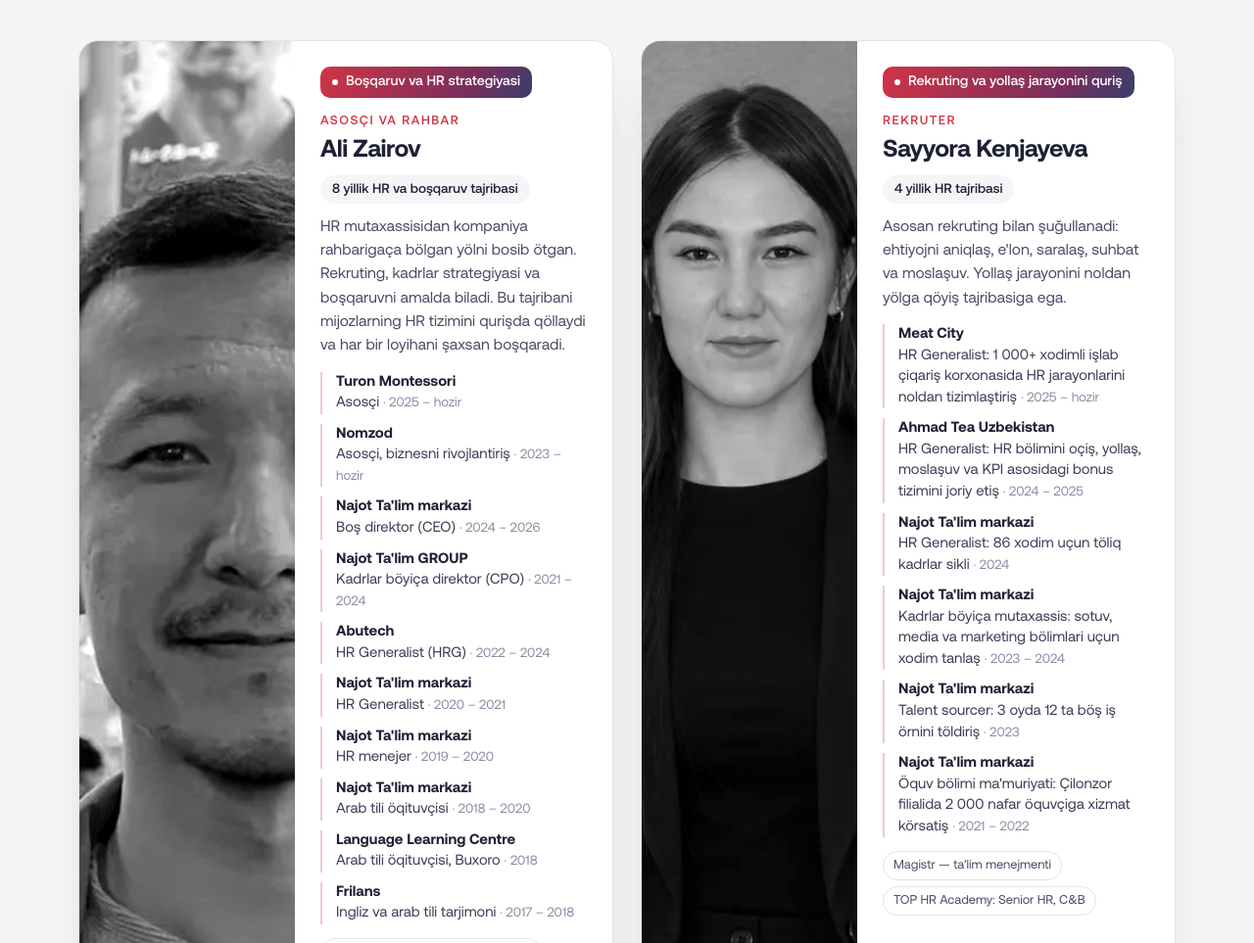
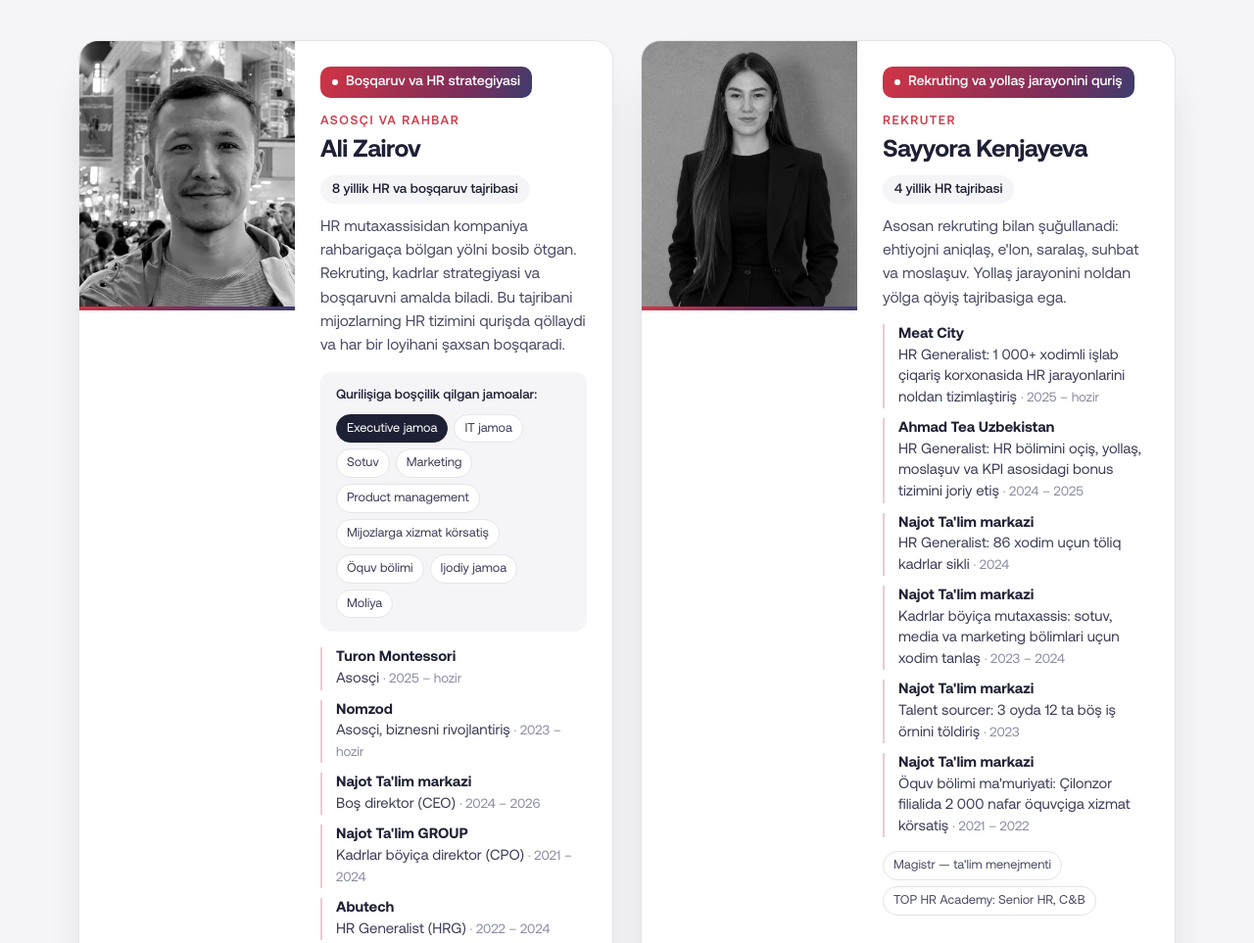
Before and after one commit to alizairov/nomzod-test, a plain HTML site: page site/index.html in a window 1280 px wide. Shown: the part 3945-4908 px from the top of the page at 98% size. Drawn offline with Linux system fonts and the light colour scheme.

Commit message:
Jamoa: Ali qurgan jamoalar, rasmlar 4:5 holatida
Co-Authored-By: Claude Opus 5.5 <noreply@anthropic.com>
Claude-Session: https://claude.ai/code/session_01Rtc6UA9EmHm2q8zhMxn6CZ

```diff
--- a/site/assets/team.css
+++ b/site/assets/team.css
@@ -24,3 +24,9 @@
 .member__focus{display:inline-flex;align-items:center;gap:8px;margin:0 0 14px;padding:7px 12px;border-radius:10px;font-size:.88rem;font-weight:500;line-height:1.3;color:#fff;background:linear-gradient(120deg,var(--red),#7A2E5C 70%,var(--indigo))}
 .member__focus::before{content:"";width:6px;height:6px;border-radius:50%;background:#fff;flex:none}
 .member__tg{margin-top:16px}
+.member__teams{margin:0 0 16px;padding:14px 16px;border-radius:12px;background:var(--gray)}
+.member__teams p{margin:0 0 8px;font-size:.84rem;font-weight:500;color:var(--navy)}
+.member__teams ul{list-style:none;margin:0;padding:0;display:flex;flex-wrap:wrap;gap:6px}
+.member__teams li{font-size:.8rem;padding:4px 10px;border-radius:999px;background:#fff;color:#3b3d57;border:1px solid var(--line)}
+.member__teams li:first-child{background:var(--navy);color:#fff;border-color:var(--navy)}
+@media(min-width:560px){.member__ph{align-self:start;aspect-ratio:4/5;min-height:0}.member{align-items:start}}
--- a/site/index.html
+++ b/site/index.html
@@ -25,7 +25,7 @@
 <link rel="preload" href="assets/fonts/AeonikPro-Regular.woff2" as="font" type="font/woff2" crossorigin>
 <link rel="preload" href="assets/fonts/AeonikPro-Bold.woff2" as="font" type="font/woff2" crossorigin>
 <link rel="stylesheet" href="assets/style.css?v=9">
-<link rel="stylesheet" href="assets/team.css?v=3">
+<link rel="stylesheet" href="assets/team.css?v=6">
 <script type="application/ld+json">
 {"@context":"https://schema.org","@type":"Organization","name":"Nomzod","url":"https://nmzd.uz","logo":"https://nmzd.uz/assets/favicon.png","description":"Rekruting va HR tizimlashtirish agentligi","sameAs": ["https://www.instagram.com/nomzod.agency", "https://t.me/ali_zairov"],
     "areaServed":{"@type":"City","name":"Toshkent"}}
@@ -169,6 +169,12 @@
           <h3 class="member__name">Ali Zairov</h3>
           <span class="member__exp">8 yillik HR va boshqaruv tajribasi</span>
           <p class="member__bio">HR mutaxassisidan kompaniya rahbarigacha bo'lgan yo'lni bosib o'tgan. Rekruting, kadrlar strategiyasi va boshqaruvni amalda biladi. Bu tajribani mijozlarning HR tizimini qurishda qo'llaydi va har bir loyihani shaxsan boshqaradi.</p>
+          <div class="member__teams">
+            <p>Qurilishiga boshchilik qilgan jamoalar:</p>
+            <ul>
+              <li>Executive jamoa</li><li>IT jamoa</li><li>Sotuv</li><li>Marketing</li><li>Product management</li><li>Mijozlarga xizmat ko'rsatish</li><li>O'quv bo'limi</li><li>Ijodiy jamoa</li><li>Moliya</li>
+            </ul>
+          </div>
           <ul class="member__list">
             <li><b data-noconv>Turon Montessori</b> Asoschi <span>· 2025 – hozir</span></li>
             <li><b data-noconv>Nomzod</b> Asoschi, biznesni rivojlantirish <span>· 2023 – hozir</span></li>
```
